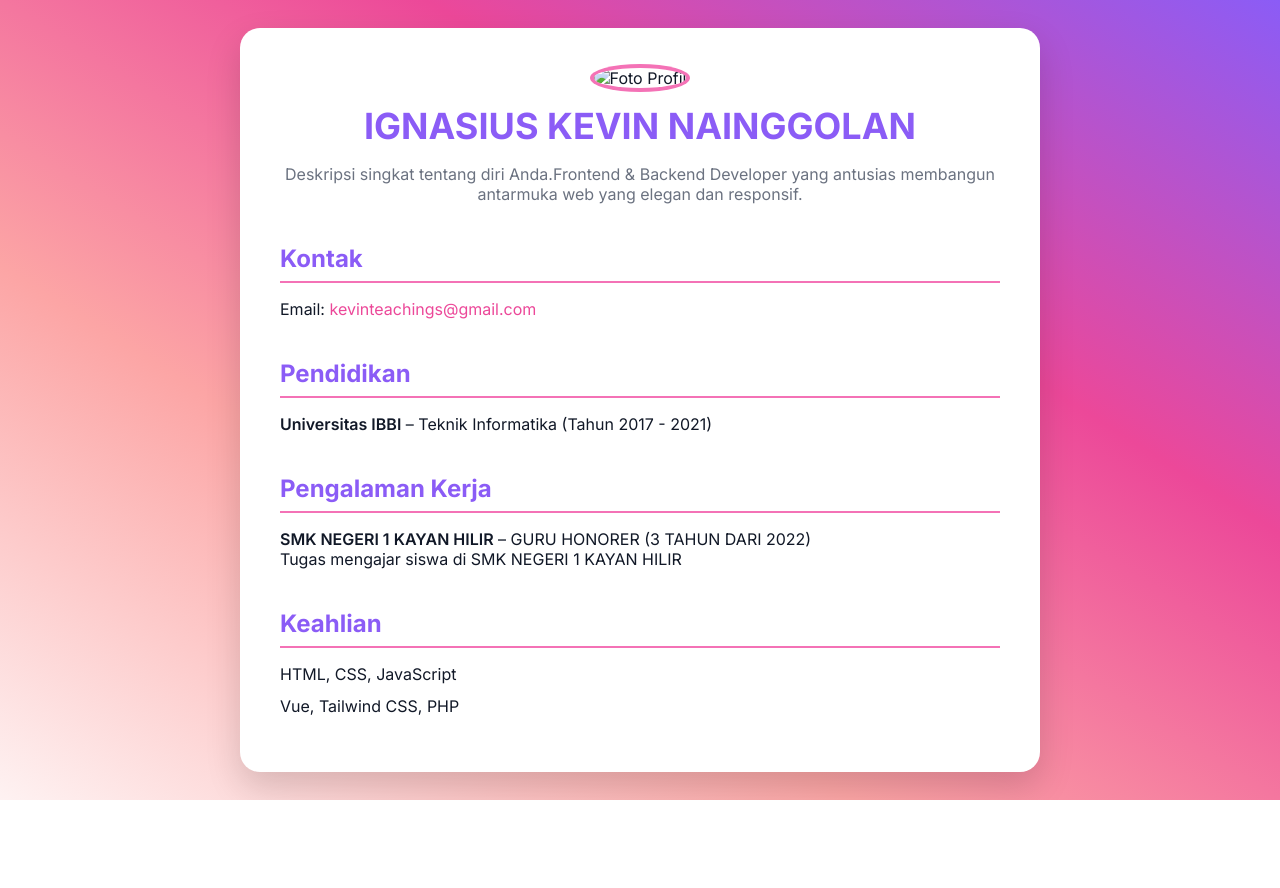
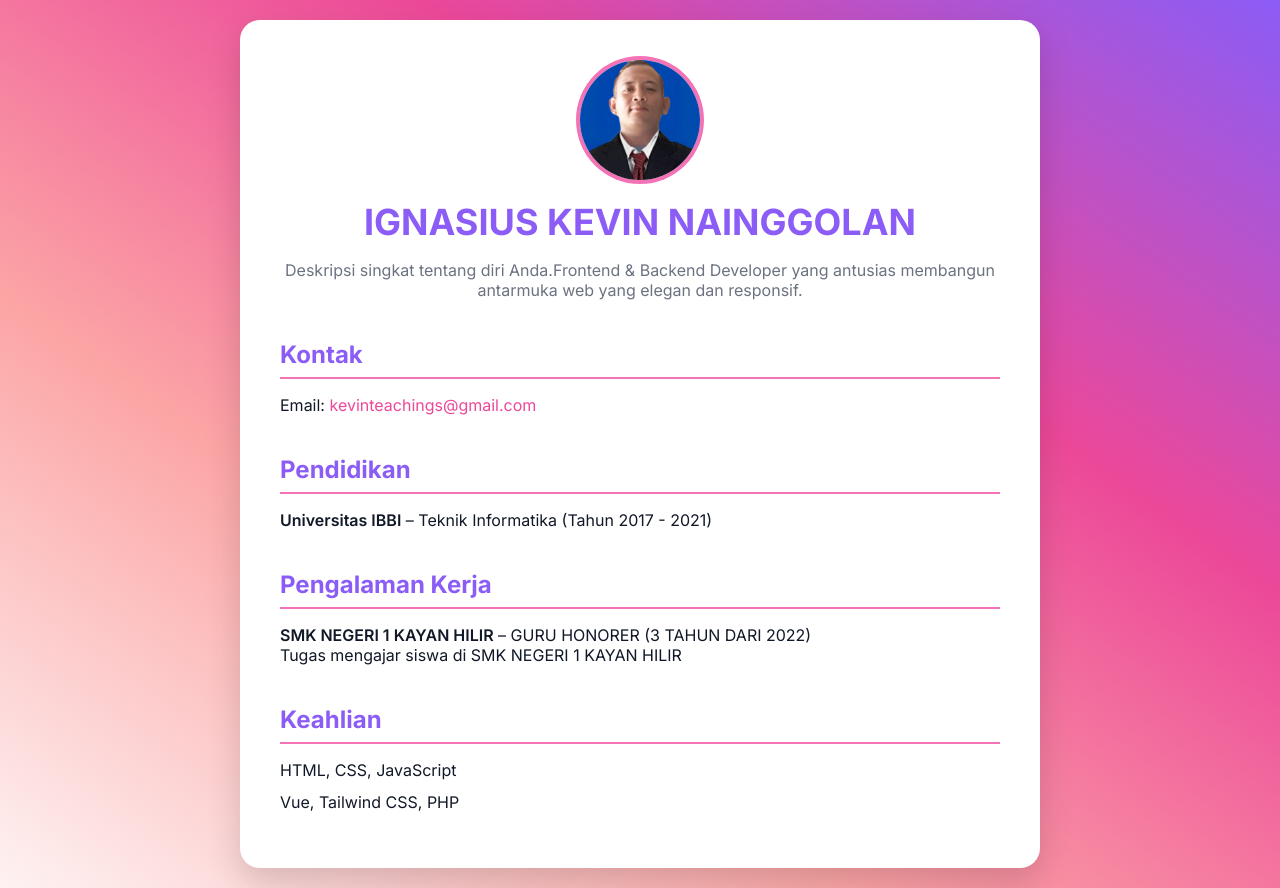
Before and after one commit to kevin1ss/myid, a plain HTML site: page index.html in a window 1280 px wide. Before the commit the page ends 800 px from the top, so only its background shows below. Drawn offline with Linux system fonts and the light colour scheme.

Commit message:
Update index.html

```diff
--- a/index.html
+++ b/index.html
@@ -81,7 +81,7 @@
 <body>
   <div class="container">
     <header>
-      <img src="img/profile.jpg" alt="Foto Profil" />
+      <img src="img/profile.png" alt="Foto Profil" />
       <h1>IGNASIUS KEVIN NAINGGOLAN</h1>
       <p class="tagline">Deskripsi singkat tentang diri Anda.Frontend & Backend Developer yang antusias membangun antarmuka web yang elegan dan responsif.</p>
     </header>
```
